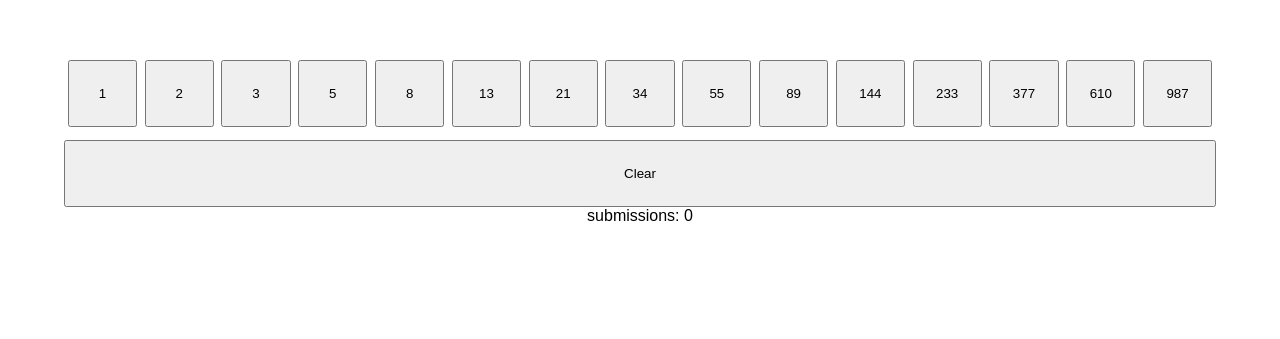
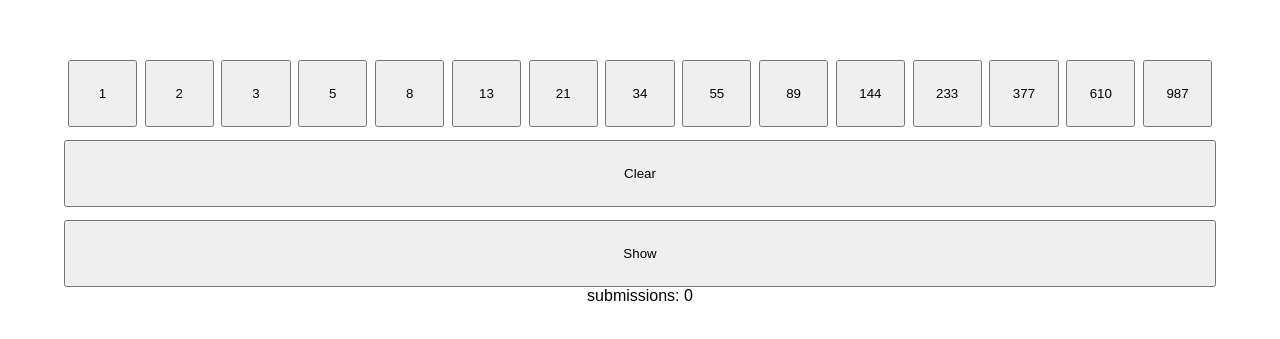
Before and after one commit to erezny/team_point_estimator, a React (Create React App) app in the folder client/: page / in a window 1280 px wide. Shown: the part 353-692 px from the top of the page. Built offline with nearby package versions, Linux system fonts and the light colour scheme; no server answers.

Commit message:
add a show button and do little stuff

```diff
--- a/client/src/App.js
+++ b/client/src/App.js
@@ -40,12 +40,15 @@ export default class App extends Component {
         ...prevState.pointEstimates,
         [msg.client_id]: estimateNum,
       },
-      selfHasEstimated: prevState.selfHasEstimated || clientId === this.clientId
     }))
   }
 
   handleClickClear = () => {
     this.api.sendApiPacket("clear")
+  }
+
+  handleClickShow = () => {
+    this.setState({selfHasEstimated:true})
   }
 
   handleClear = () => {
@@ -63,6 +66,7 @@ export default class App extends Component {
           handleChoice={this.handlePointChoice}
           selfHasEstimated={this.state.selfHasEstimated} />
         <button onClick={this.handleClickClear}>Clear</button>
+        <button onClick={this.handleClickShow}>Show</button>
         <div>submissions: {Object.keys(this.state.pointEstimates).length}</div>
       </div>
     );
@@ -96,7 +100,7 @@ export class PointEstimates extends Component {
 
     histogram.forEach((numPeople, numPoints ) => {
       returnValue.push(
-        <div style={{width: avgWidth}}>
+        <div key={`${numPoints}`} style={{width: avgWidth}}>
         <div className="VerticalBarSpace">
           {this.props.selfHasEstimated &&
             <div className="VerticalBar" style={{height: `${numPeople}em`}}>
--- a/client/src/api.js
+++ b/client/src/api.js
@@ -7,6 +7,7 @@ const loc = window.location;
 const prot = loc.protocol === 'https:' ? 'wss:' : 'ws:';
 let url = prot + '//' + loc.hostname + ':8080/api/ws';
 // let url = "ws://localhost:8080/api/ws"
+ url = "wss://586823cb.ngrok.io/api/ws";
 const socket = () => {
 	let socket = null;
 	try {
```
